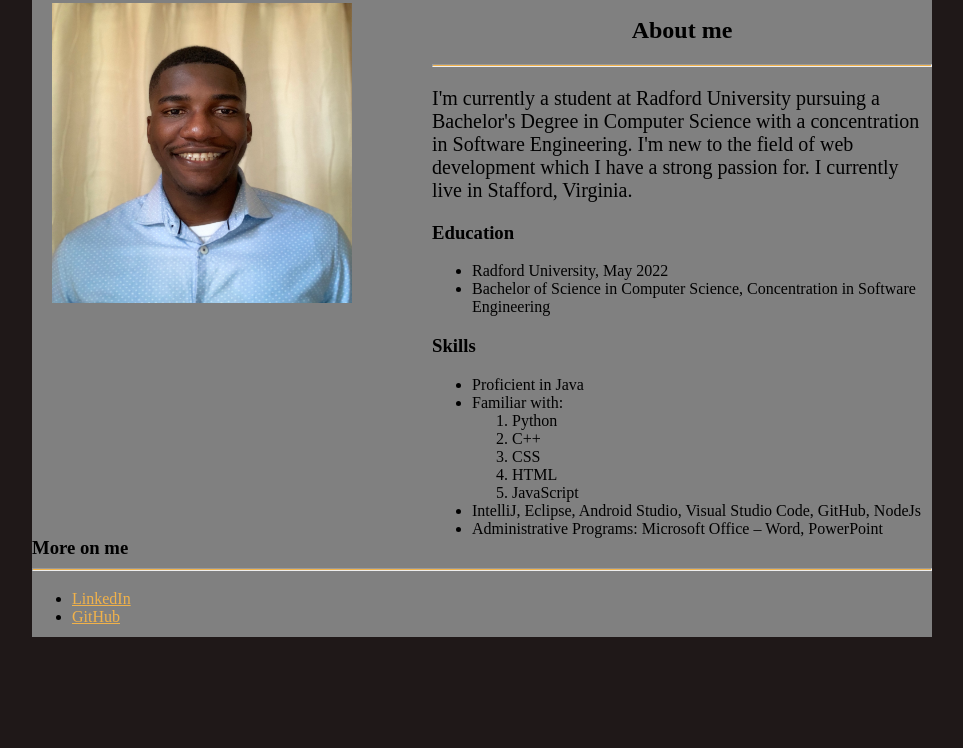
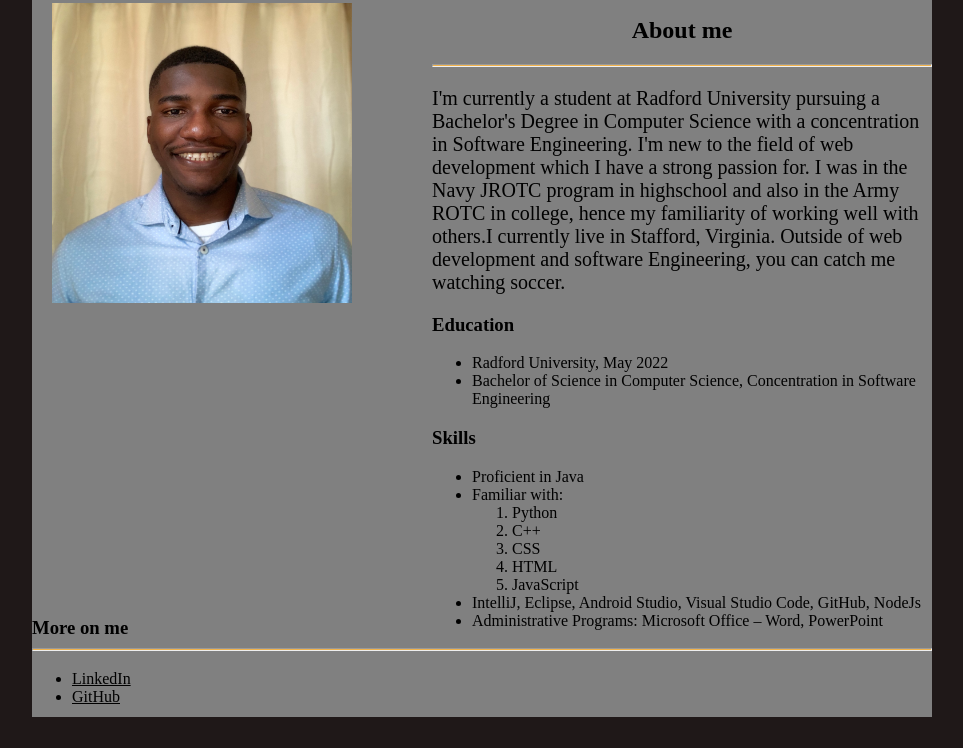
Before and after one commit to eamankwah24/Portfolio, a plain HTML site: page index.html in a window 1280 px wide. Shown: the part 52-800 px from the top of the page, without its empty margins (176-1139 px from the left). Drawn offline with Linux system fonts and the light colour scheme.

Commit message:
changes after feedback

```diff
--- a/index.html
+++ b/index.html
@@ -35,8 +35,9 @@
                 <section class="More-about-me">
                     <p class="more-about">
                         I'm currently a student at Radford University pursuing a Bachelor's Degree in Computer Science with a
-                        concentration in Software Engineering. I'm new to the field of web development which I have a strong passion for. I
-                        currently live in Stafford, Virginia.
+                        concentration in Software Engineering. I'm new to the field of web development which I have a strong passion for. I was
+                        in the Navy JROTC program in highschool and also in the Army ROTC in college, hence my familiarity of working well with others.I
+                        currently live in Stafford, Virginia. Outside of web development and software Engineering, you can catch me watching soccer.
 
                     </p>
                 </section>
--- a/style.css
+++ b/style.css
@@ -4,7 +4,7 @@ body {
 .entirety {
   background-color: gray;
   width: 900px;
-  height: 600px;
+  height: 700px;
   margin-left: 200px;
   margin-top: -21px;
 }
@@ -22,6 +22,7 @@ nav {
   margin-top: -60px;
   margin-right: 50px;
 }
+
 /**styling of container carrying the image**/
 .image {
   background-color: gray;
@@ -46,14 +47,14 @@ nav {
 }
 .more-one-me {
   padding-top: 50px;
-  padding-left: 10px;
+  padding-left: 2em;
 }
 
 /**styling of the footer**/
 footer {
   background-color: gray;
   height: 100px;
-  margin-top: 230px;
+  margin-top: 310px;
   width: 900px;
 }
 /**styling of paragraphs**/
@@ -64,7 +65,7 @@ p {
 }
 /**The following handles styling of the Links(a tags)**/
 a:link {
-  color: #f1b24a;
+  color: black;
 }
 a:visited {
   color: black;
```
